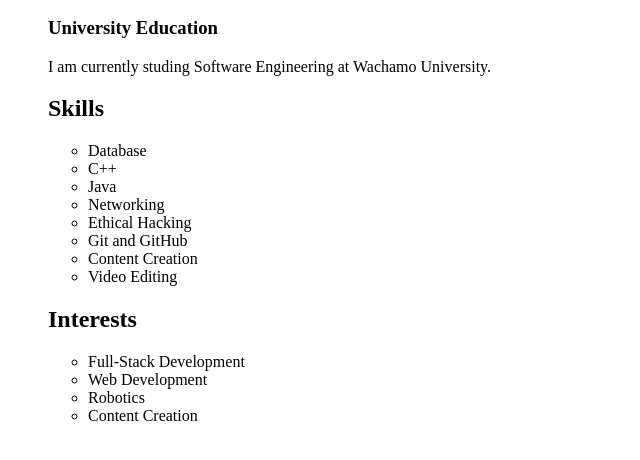
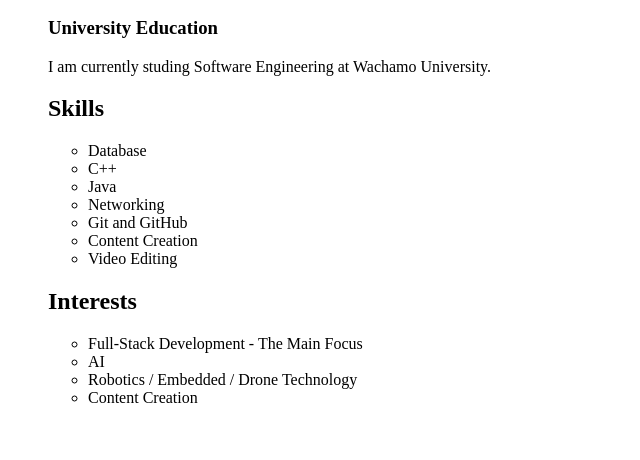
Before and after one commit to minasemengesha/my-profile, a plain HTML site: page about.html in a window 1280 px wide. Shown: the part 136-596 px from the top of the page, without its empty margins (0-640 px from the left). Drawn offline with Linux system fonts and the light colour scheme.

Commit message:
i modified about.html file

```diff
--- a/about.html
+++ b/about.html
@@ -21,16 +21,15 @@
             <li>C++</li>
             <li>Java</li>
             <li>Networking</li>
-            <li>Ethical Hacking</li>
             <li>Git and GitHub</li>
             <li>Content Creation</li>
             <li>Video Editing</li>
         </ul>
     <h2>Interests</h2>
     <ul>
-        <li>Full-Stack Development</li>
-        <li>Web Development</li>
-        <li>Robotics</li>
+        <li>Full-Stack Development - The Main Focus</li>
+        <li>AI</li>
+        <li>Robotics / Embedded / Drone Technology</li>
         <li>Content Creation</li>
     </ul>
 </body>
```
